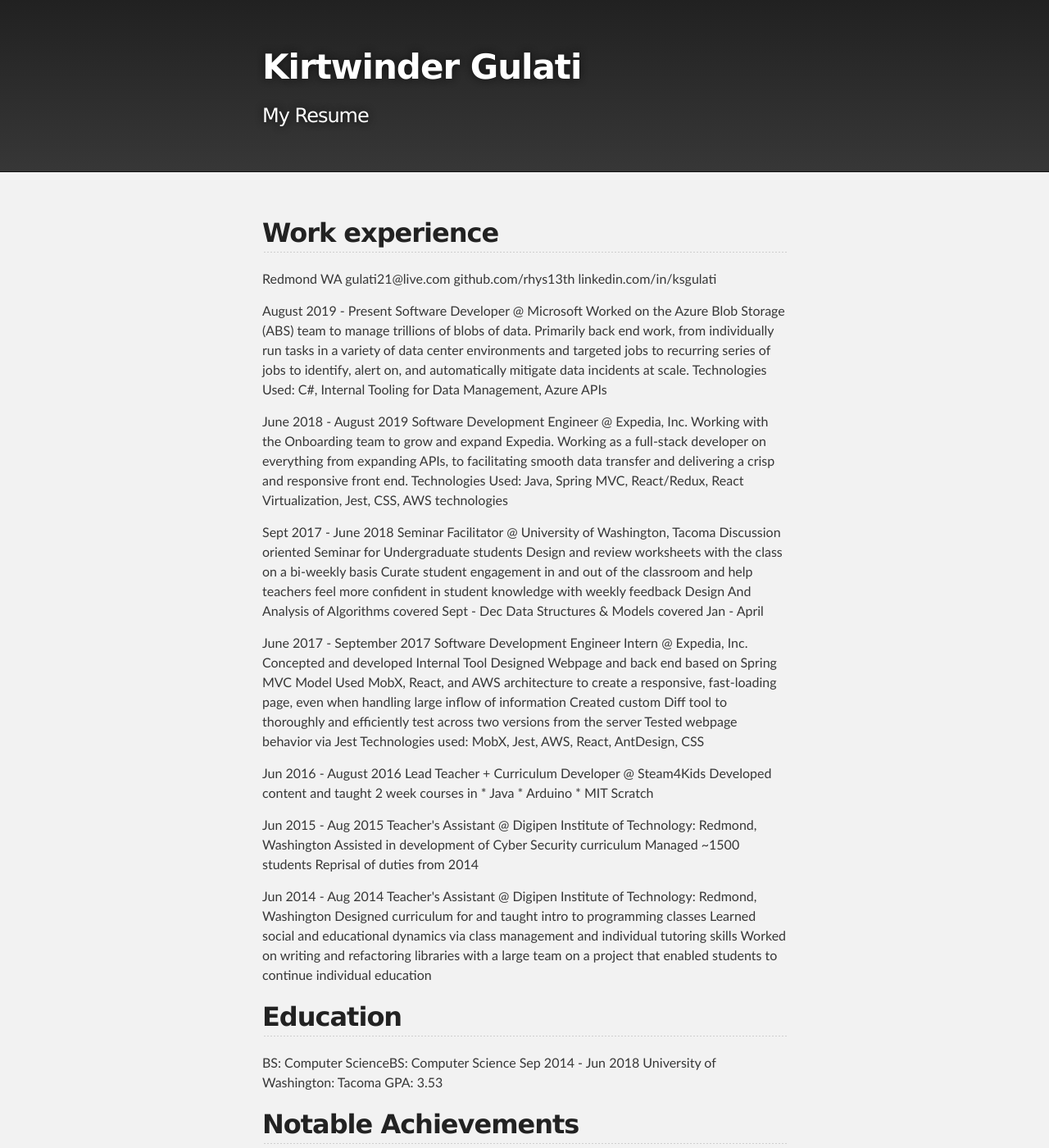
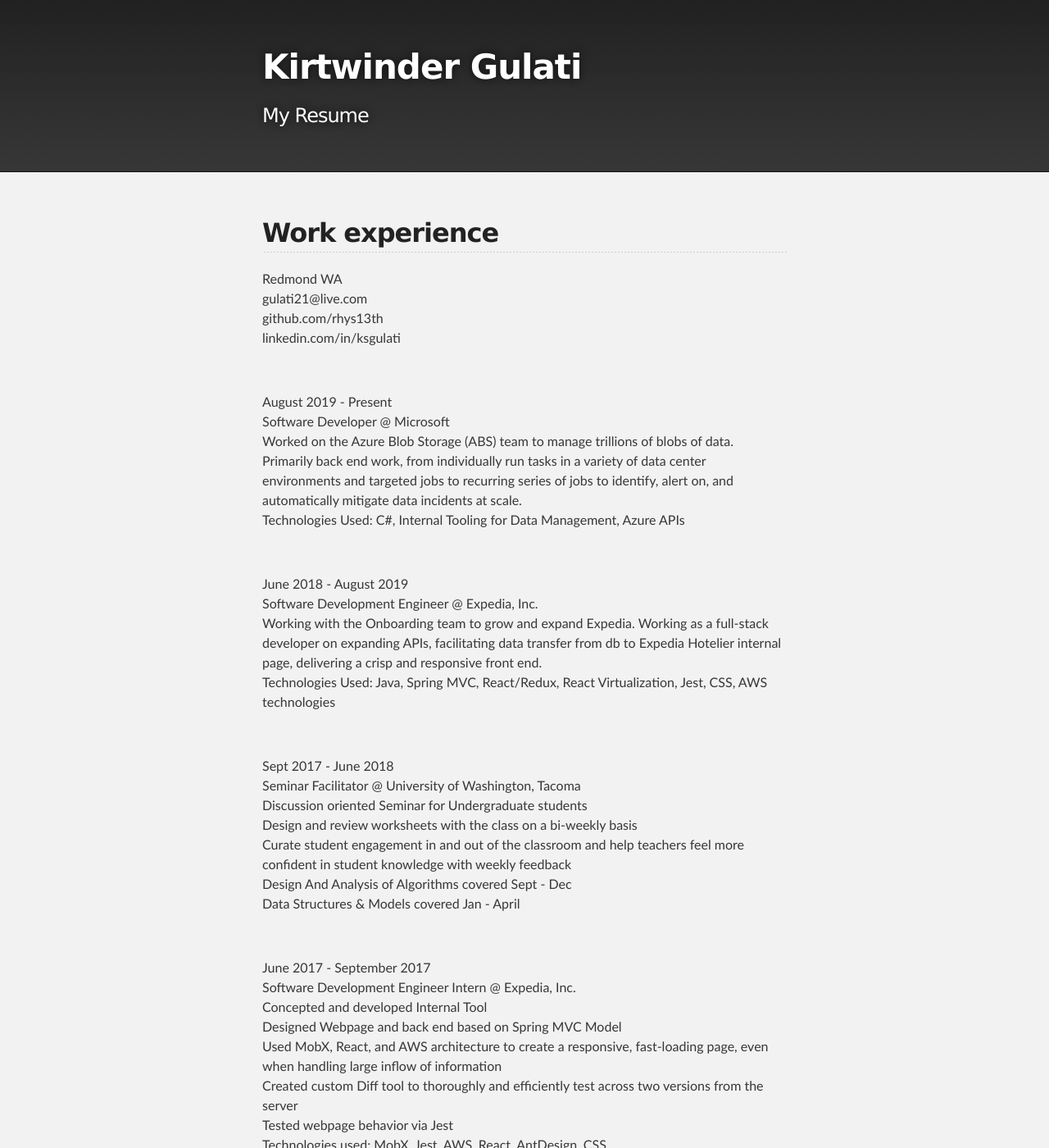
Before and after one commit to Gulati21/gulati21.github.io, a Jekyll site: the page built from index.md, in a window 1280 px wide and 1400 px high. Shown: the whole window at 82% size. Built offline with Jekyll 4.4.1, drawn with Linux system fonts in a browser that asks for light colours; our own code applies the rules of GitHub Pages for plain Markdown files; some of the changed text lies outside the part shown.

Commit message:
added br

```diff
--- a/index.md
+++ b/index.md
@@ -5,101 +5,94 @@ layout: default
 
 ## Work experience
 <p>
-Redmond WA
-gulati21@live.com
-github.com/rhys13th
-linkedin.com/in/ksgulati
+Redmond WA<br>
+gulati21@live.com<br>
+github.com/rhys13th<br>
+linkedin.com/in/ksgulati<br>
 </p>
-
+<br>
 <p>
 August 2019 - Present
-
-Software Developer @ Microsoft
-Worked on the Azure Blob Storage (ABS) team to manage trillions of blobs of data. Primarily back end work,
-from individually run tasks in a variety of data center environments and targeted jobs to recurring series of
-jobs to identify, alert on, and automatically mitigate data incidents at scale.
+<br>
+Software Developer @ Microsoft<br>
+Worked on the Azure Blob Storage (ABS) team to manage trillions of blobs of data.
+Primarily back end work, from individually run tasks in a variety of data center environments and targeted jobs to recurring series of jobs to identify, alert on, and automatically mitigate data incidents at scale.<br>
 Technologies Used: C#, Internal Tooling for Data Management, Azure APIs
 </p>
-
+<br>
 <p>
 June 2018 - August 2019
-
-Software Development Engineer @ Expedia, Inc.
-Working with the Onboarding team to grow and expand Expedia. Working as a full-stack developer on
-everything from expanding APIs, to facilitating smooth data transfer and delivering a crisp and responsive
-front end.
+<br>
+Software Development Engineer @ Expedia, Inc.<br>
+Working with the Onboarding team to grow and expand Expedia. Working as a full-stack developer on expanding APIs, facilitating data transfer from db to Expedia Hotelier internal page, delivering a crisp and responsive front end.<br>
 Technologies Used: Java, Spring MVC, React/Redux, React Virtualization, Jest, CSS, AWS technologies
 </p>
-
+<br>
 <p>
 Sept 2017 - June 2018
-
-Seminar Facilitator @ University of Washington, Tacoma
-Discussion oriented Seminar for Undergraduate students
-Design and review worksheets with the class on a bi-weekly basis
-Curate student engagement in and out of the classroom and help teachers feel more confident in student
-knowledge with weekly feedback
-Design And Analysis of Algorithms covered Sept - Dec
-Data Structures & Models covered Jan - April
+<br>
+Seminar Facilitator @ University of Washington, Tacoma<br>
+Discussion oriented Seminar for Undergraduate students<br>
+Design and review worksheets with the class on a bi-weekly basis<br>
+Curate student engagement in and out of the classroom and help teachers feel more confident in student knowledge with weekly feedback<br>
+Design And Analysis of Algorithms covered Sept - Dec<br>
+Data Structures & Models covered Jan - April<br>
 </p>
-
+<br>
 <p>
 June 2017 - September 2017
-
-Software Development Engineer Intern @ Expedia, Inc.
-Concepted and developed Internal Tool
-Designed Webpage and back end based on Spring MVC Model
-Used MobX, React, and AWS architecture to create a responsive, fast-loading page, even when handling
-large inflow of information
-Created custom Diff tool to thoroughly and efficiently test across two versions from the server
-Tested webpage behavior via Jest
+<br>
+Software Development Engineer Intern @ Expedia, Inc.<br>
+Concepted and developed Internal Tool<br>
+Designed Webpage and back end based on Spring MVC Model<br>
+Used MobX, React, and AWS architecture to create a responsive, fast-loading page, even when handling large inflow of information<br>
+Created custom Diff tool to thoroughly and efficiently test across two versions from the server<br>
+Tested webpage behavior via Jest<br>
 Technologies used: MobX, Jest, AWS, React, AntDesign, CSS
 </p>
-
+<br>
 <p>
 Jun 2016 - August 2016
-
-Lead Teacher + Curriculum Developer @ Steam4Kids
-Developed content and taught 2 week courses in
+<br>
+Lead Teacher + Curriculum Developer @ Steam4Kids<br>
+Developed content and taught 2 week courses in<br>
 * Java
 * Arduino
 * MIT Scratch
 </p>
-
+<br>
 <p>
 Jun 2015 - Aug 2015
-
-Teacher's Assistant @ Digipen Institute of Technology: Redmond, Washington
-Assisted in development of Cyber Security curriculum
-Managed ~1500 students
-Reprisal of duties from 2014
+<br>
+Teacher's Assistant @ Digipen Institute of Technology: Redmond, Washington<br>
+Assisted in development of Cyber Security curriculum<br>
+Managed ~1500 students<br>
+Reprisal of duties from 2014<br>
 </p>
-
+<br>
 <p>
 Jun 2014 - Aug 2014
-
-Teacher's Assistant @ Digipen Institute of Technology: Redmond, Washington
-Designed curriculum for and taught intro to programming classes
-Learned social and educational dynamics via class management and individual tutoring skills
-Worked on writing and refactoring libraries with a large team on a project that enabled students to
-continue individual education
+<br>
+Teacher's Assistant @ Digipen Institute of Technology: Redmond, Washington<br>
+Designed curriculum for and taught intro to programming classes<br>
+Learned social and educational dynamics via class management and individual tutoring skills<br>
+Worked on writing and refactoring libraries with a large team on a project that enabled students to continue individual education<br>
 </p>
-
+<br>
 ## Education
-
+<br>
 <p>
-BS: Computer ScienceBS: Computer Science Sep 2014 - Jun 2018
-University of Washington: Tacoma
-GPA: 3.53
+BS: Computer ScienceBS: Computer Science Sep 2014 - Jun 2018<br>
+University of Washington: Tacoma<br>
+GPA: 3.53<br>
 </p>
-
-
+<br>
 ## Notable Achievements
-
+<br>
 <p>
-Placed Second in UW Bothell Math Competition
-Placed First in UW Bothell Hackathon (Hacker.io)
-National Merit Commended Scholar
-Dean's List for 8 quarters
-Project on User Profiling for Social Media using Machine Learning
+Placed Second in UW Bothell Math Competition<br>
+Placed First in UW Bothell Hackathon (Hacker.io)<br>
+National Merit Commended Scholar<br>
+Dean's List for 8 quarters<br>
+Project on User Profiling for Social Media using Machine Learning<br>
 </p>
```
